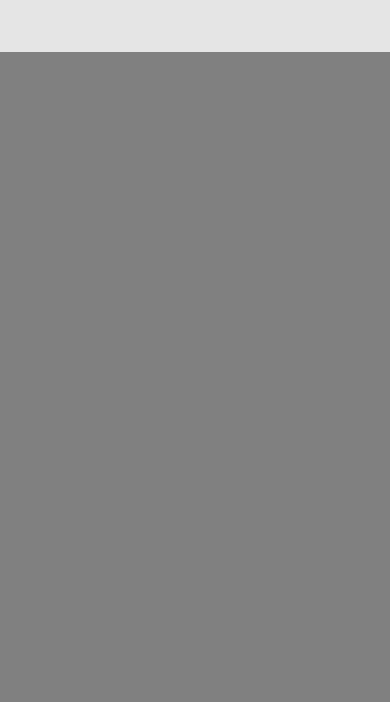
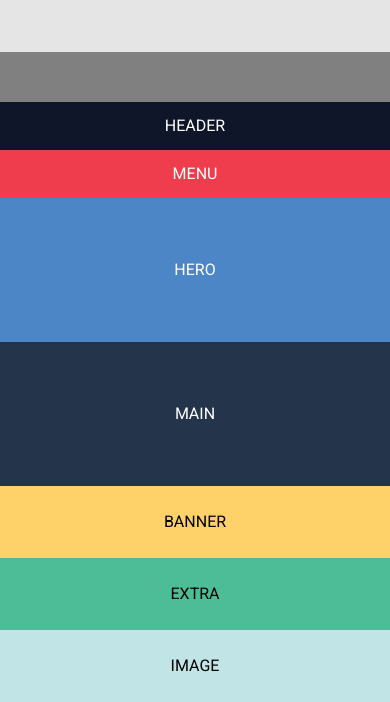
Before and after one commit to ArvidsRozitis/03-MD-Flex-grid-layout, a website built with webpack: page src/index.html in a window 390 px wide. Shown: the part 2828-3530 px from the top of the page. Before the commit the page ends 2880 px from the top, so only its background shows below. Built offline with nearby package versions, Linux system fonts and the light colour scheme; files whose address does not match are found by name.

Commit message:
did grid part of home work

```diff
--- a/src/index.html
+++ b/src/index.html
@@ -20,6 +20,8 @@
         <a href="#works" class="nav-bar__btn" onclick="myFunction()">Works</a>
         <a href="#posts" class="nav-bar__btn" onclick="myFunction()">Blog</a>
         <a href="#footer" class="nav-bar__btn" onclick="myFunction()">Contact</a>
+        <a href="#grid" class="nav-bar__btn" onclick="myFunction()">Grid</a>
+
     </div>
 
     </div>
@@ -29,6 +31,7 @@
             <a href="#works" class="nav-bar__btn">Works</a>
             <a href="#posts" class="nav-bar__btn">Blog</a>
             <a href="#footer" class="nav-bar__btn">Contact</a>
+            <a href="#grid" class="nav-bar__btn">Grid</a>
         </div>
     </section>
     <section id="about" class="about">
@@ -167,6 +170,15 @@
             <span class="copyright">Copyright ©2020 All rights reserved </span>
         </div>
     </section>
+    <section id="grid" class="t-grid">
+        <div class="t-grid__header">HEADER</div>
+        <div class="t-grid__menu">MENU</div>
+        <div class="t-grid__hero">HERO</div>
+        <div class="t-grid__main">MAIN</div>
+        <div class="t-grid__banner">BANNER</div>
+        <div class="t-grid__extra">EXTRA</div>
+        <div class="t-grid__image">IMAGE</div>
+    </section>
 
 
     <script>
--- a/src/styles.scss
+++ b/src/styles.scss
@@ -479,7 +479,104 @@ body {
   color: var(--paragraph-color);
 }
 
-/**/
-/**/
-/**/
-/**/
+
+.t-grid {
+  padding-top: 50px;
+  width: 100%;
+  max-width: 1152px;
+  height: 650px;
+  display: grid;
+  grid-template-areas:
+  "header menu menu menu"
+  "hero hero hero hero"
+  "main main blank image"
+  "main main blank extra"
+  "banner banner banner banner";
+  grid-template-columns: 1fr 1fr 1fr 1fr ;
+  grid-template-rows: 1fr 6fr 1.75fr 1.75fr 2fr;
+
+  &__header {
+    display: flex;
+    align-items: center;
+    justify-content: center;
+    grid-area: header;
+    background-color: #0F1629;
+    color: white;
+  }
+  &__menu {
+    display: flex;
+    align-items: center;
+    justify-content: center;
+    grid-area: menu;
+    background-color: #EF3D4D;
+    color: white;
+  }
+  &__hero {
+    display: flex;
+    align-items: center;
+    justify-content: center;
+    grid-area: hero;
+    background-color: #4C86C6;
+    color: white;
+  }
+  &__main {
+    display: flex;
+    align-items: center;
+    justify-content: center;
+    grid-area: main;
+    background-color: #24344B;
+    color: white;
+  }
+  &__banner {
+    display: flex;
+    align-items: center;
+    justify-content: center;
+    grid-area: banner;
+    background-color: #FFD169;
+    color: black;
+  }
+  &__extra {
+    display: flex;
+    align-items: center;
+    justify-content: center;
+    grid-area: extra;
+    background-color: #4DBD97;
+    color: black;
+  }
+  &__image {
+    display: flex;
+    align-items: center;
+    justify-content: center;
+    grid-area: image;
+    background-color: #C1E4E6;
+    color: black;
+  }
+}
+
+@media (max-width: 600px) {
+  .t-grid {
+    grid-template-areas:
+  "header header header header"
+  "hero hero hero hero"
+  "menu main main main"
+  "menu banner banner banner"
+  "menu extra extra image";
+  grid-template-columns: 1fr 1fr 1fr 1fr ;
+  grid-template-rows: 1fr 4fr 4fr 2fr 2fr;
+  }
+}
+
+@media (max-width: 480px) {
+  .t-grid {
+    grid-template-areas:
+  "header"
+  "menu"
+  "hero"
+  "main"
+  "banner"
+  "extra"
+  "image";
+  grid-template-columns: 1fr;
+  grid-template-rows: 1fr 1fr 3fr 3fr 1.5fr 1.5fr 1.5fr;
+  }
+}
```
